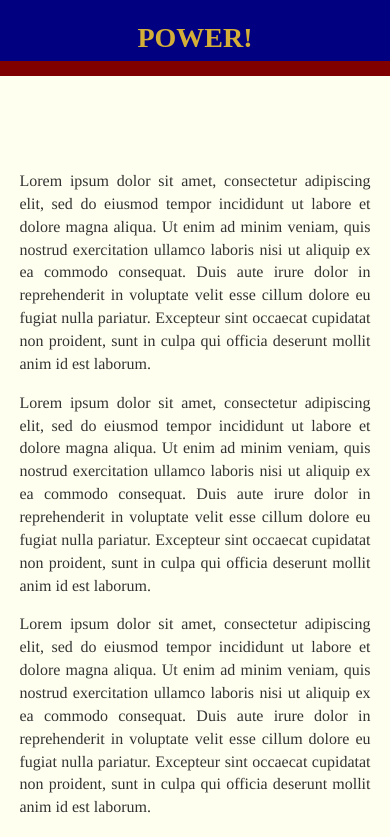
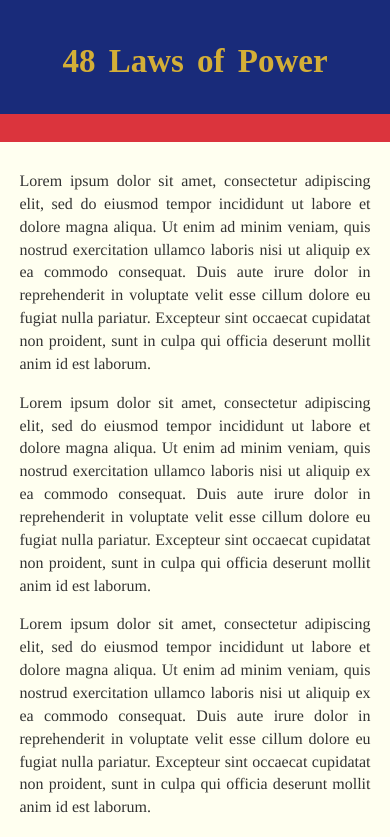
Before and after one commit to 1MahdiR/the-48-laws-of-power, a Next.js app: page / in a window 390 px wide. Shown: the top 837 px of the page. Built offline with nearby package versions, Linux system fonts and the light colour scheme.

Commit message:
Updated header

```diff
--- a/components/header.js
+++ b/components/header.js
@@ -1,6 +1,7 @@
 import { useEffect, useState } from 'react';
 
 import header_styles from '../styles/Header.module.css';
+import Link from 'next/link';
 
 export default function Header() {
     const [isHeaderShrunk, setIsHeaderShrunk] = useState(false);
@@ -25,7 +26,7 @@
       <>
         <header>
           <div className={`${header_styles.header} ${(isHeaderShrunk ? header_styles.shrink : '')}`}>
-            <h1 className="Hello">POWER!</h1>
+            <h1 className="Hello"><Link href="/">48 Laws of Power</Link></h1>
           </div>
         </header>
       </>
--- a/styles/Header.module.css
+++ b/styles/Header.module.css
@@ -1,30 +1,45 @@
 .header {
-    padding: 60px;
+    padding: 60px 0 90px 0;
     text-align: center;
-    background: linear-gradient(180deg, #000080 80%, #800000 80%);
-    color: #D4AF37;
+    background: linear-gradient(180deg, #192b7a 80%, #db343d 80%);
     position: fixed;
     width: 100%;
-    font-size: 30px;
     transition: 0.3s ease-in-out;
+}
+
+.header h1 {
+    font-size: 52px;
+    transition: 0.3s ease-in-out;
+}
+
+.header h1 a {
+    color: #D4AF37;
 }
 
 @media screen and (max-width: 854px) {
     .header {
-        padding: 20px;
-        font-size: 18px;
+        padding: 40px 0 60px 0;
+    }
+    .header h1 {
+        font-size: 33px;
     }
 }
 
 .header.shrink {
-    padding: 5px;
-    font-size: 18px;
+    padding: 10px 0 18px 0;
+}
+
+.header.shrink h1 {
+    font-size: 26px;
 }
 
 @media screen and (max-width: 854px) {
-    .header.header.shrink {
-        padding: 2px;
-        font-size: 9px;
+    .header.shrink {
+        padding: 10px 0 15px 0;
+    }
+
+    .header.shrink h1 {
+        font-size: 20px;
     }
 }
 
```
